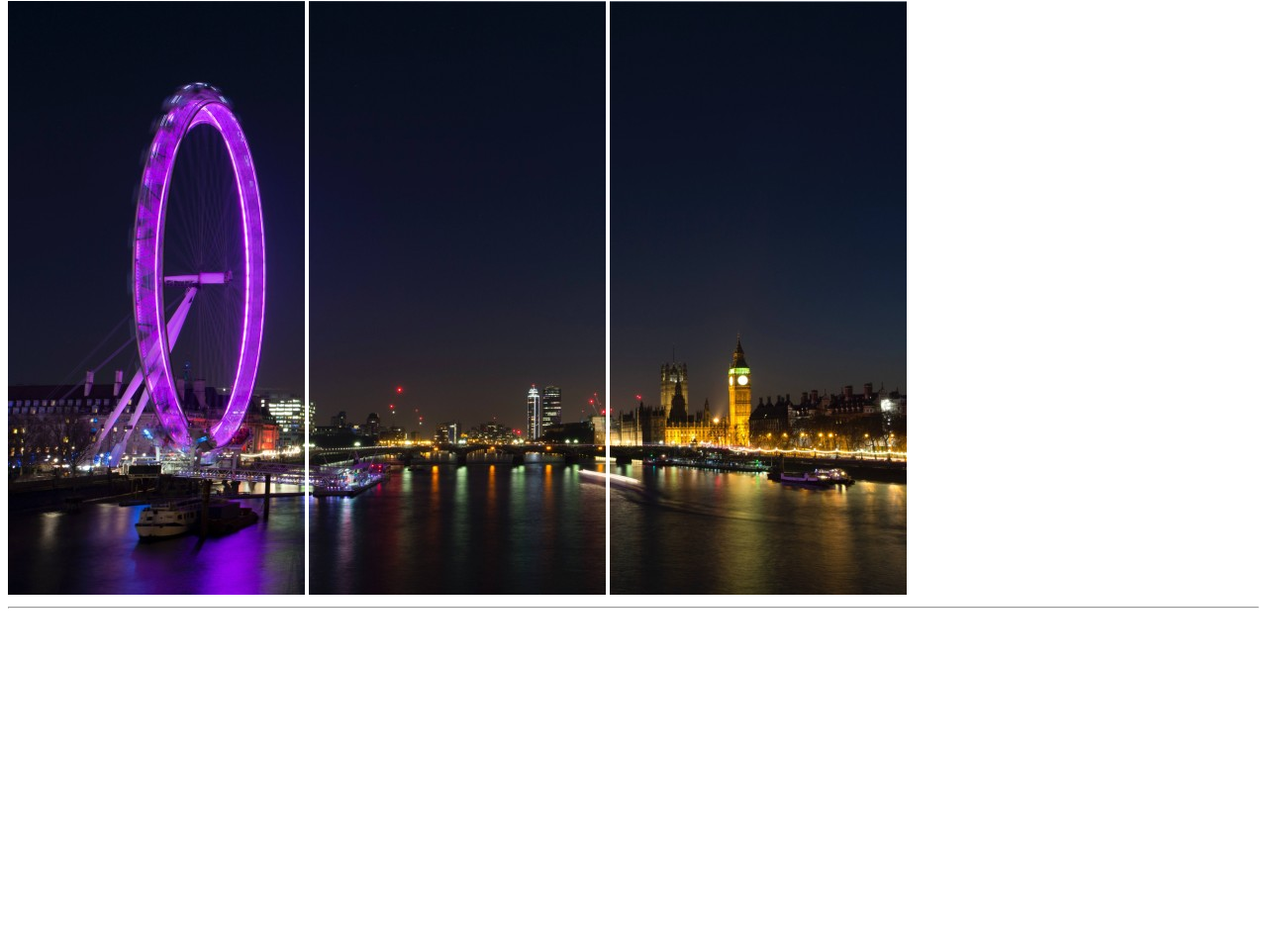
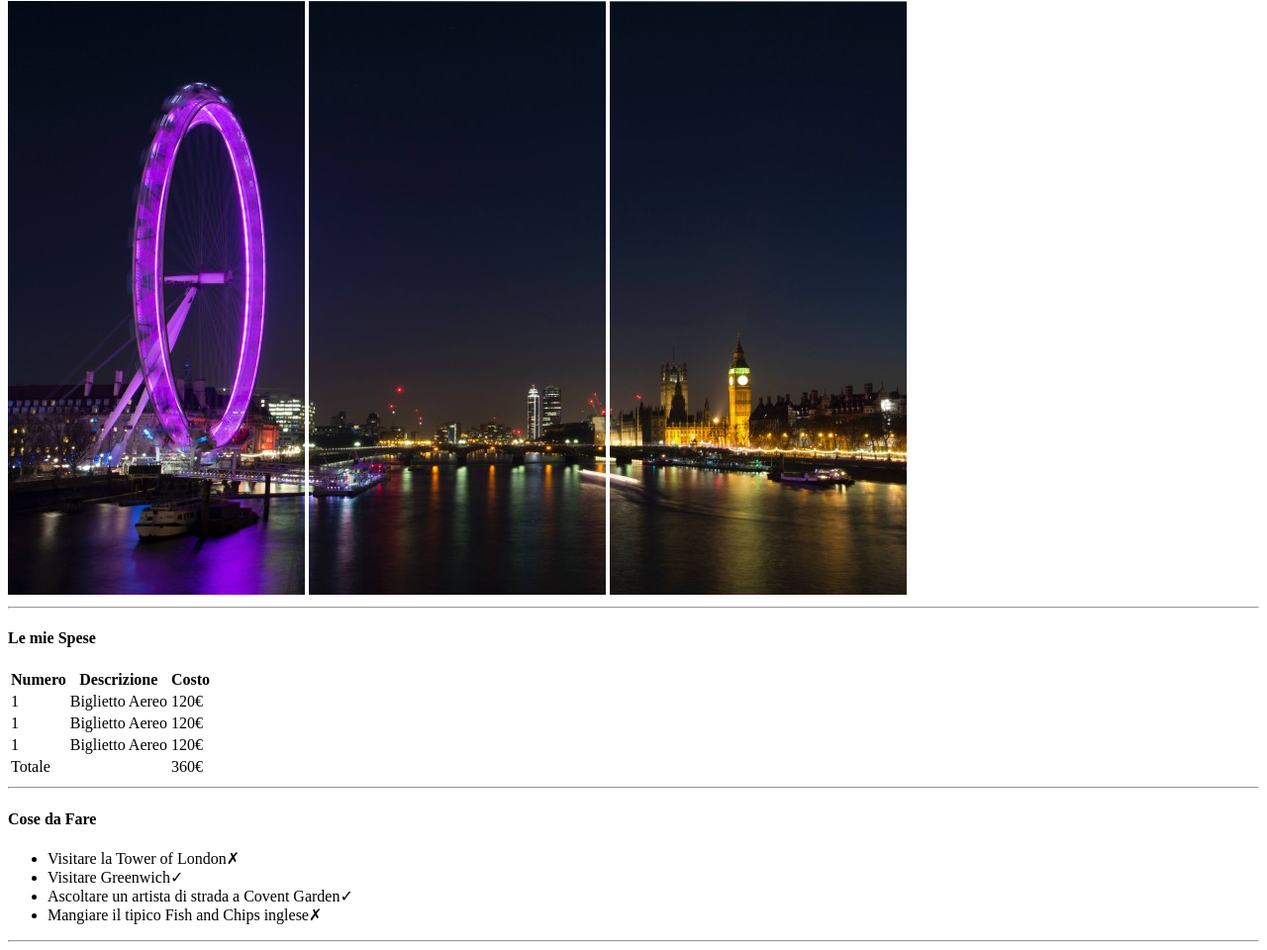
Before and after one commit to Ant0C/html-london-trip, a plain HTML site: page index.html in a window 1280 px wide. Shown: the part 79-1039 px from the top of the page at 99% size. Before the commit the page ends 800 px from the top, so only its background shows below. Drawn offline with Linux system fonts and the light colour scheme.

Commit message:
Body e due sezioni pagina

```diff
--- a/index.html
+++ b/index.html
@@ -7,6 +7,8 @@
     <title>Il mio Viaggio a Londra</title>
 </head>
 
+<!-- header pagina -->
+
 <header>
     <h1>Il mio Viaggio a Londra</h1>
     <img src="img/pexels-bill-emrich-230794-0.jpg" alt="">
@@ -15,7 +17,103 @@
     <hr>
 </header>
 
+<!-- corpo centrare pagina -->
+
 <body>
 
+    <!-- prima sezione pagina -->
+
+    <section>
+        <h4>Le mie Spese</h4>
+        <table>
+            <thead>
+                <tr>
+                    <th>
+                    <strong>Numero</strong>
+                    </th>
+                    <th>
+                    <strong>Descrizione</strong>
+                    </th>
+                    <th>
+                    <strong>Costo</strong>
+                    </th>
+                </tr>
+            </thead>
+            <tbody>
+                <tr>
+                    <td>
+                        1
+                    </td>
+                    <td>
+                        Biglietto Aereo
+                    </td>
+                    <td>
+                        120&euro;
+                    </td>
+                </tr>
+                <tr>
+                    <td>
+                        1
+                    </td>
+                    <td>
+                        Biglietto Aereo
+                    </td>
+                    <td>
+                        120&euro;
+                    </td>
+                </tr>
+                <tr>
+                    <td>
+                        1
+                    </td>
+                    <td>
+                        Biglietto Aereo
+                    </td>
+                    <td>
+                        120&euro;
+                    </td>
+                </tr>
+            </tbody>
+            <tfoot>
+                <tr>
+                    <td>
+                        Totale
+                    </td>
+                    <td colspan="1"></td>
+                    <td>
+                        360&euro;
+                    </td>
+                </tr>
+            </tfoot>
+        </table>
+    </section>
+    <hr>
+
+    <!-- seconda sezione pagina -->
+
+    <section>
+        <h4>Cose da Fare</h4>
+        <ul>
+            <li>
+                Visitare la Tower of London&cross;
+            </li>
+            <li>
+                Visitare Greenwich&check;
+            </li>
+            <li>
+                Ascoltare un artista di strada a Covent Garden&check;
+            </li>
+            <li>
+                Mangiare il tipico Fish and Chips inglese&cross;
+            </li>
+        </ul>
+    </section>
+    <hr>
+
+    <!-- terza sezione pagina -->
+
+    <section>
+
+    </section>
 </body>
 </html>
```
